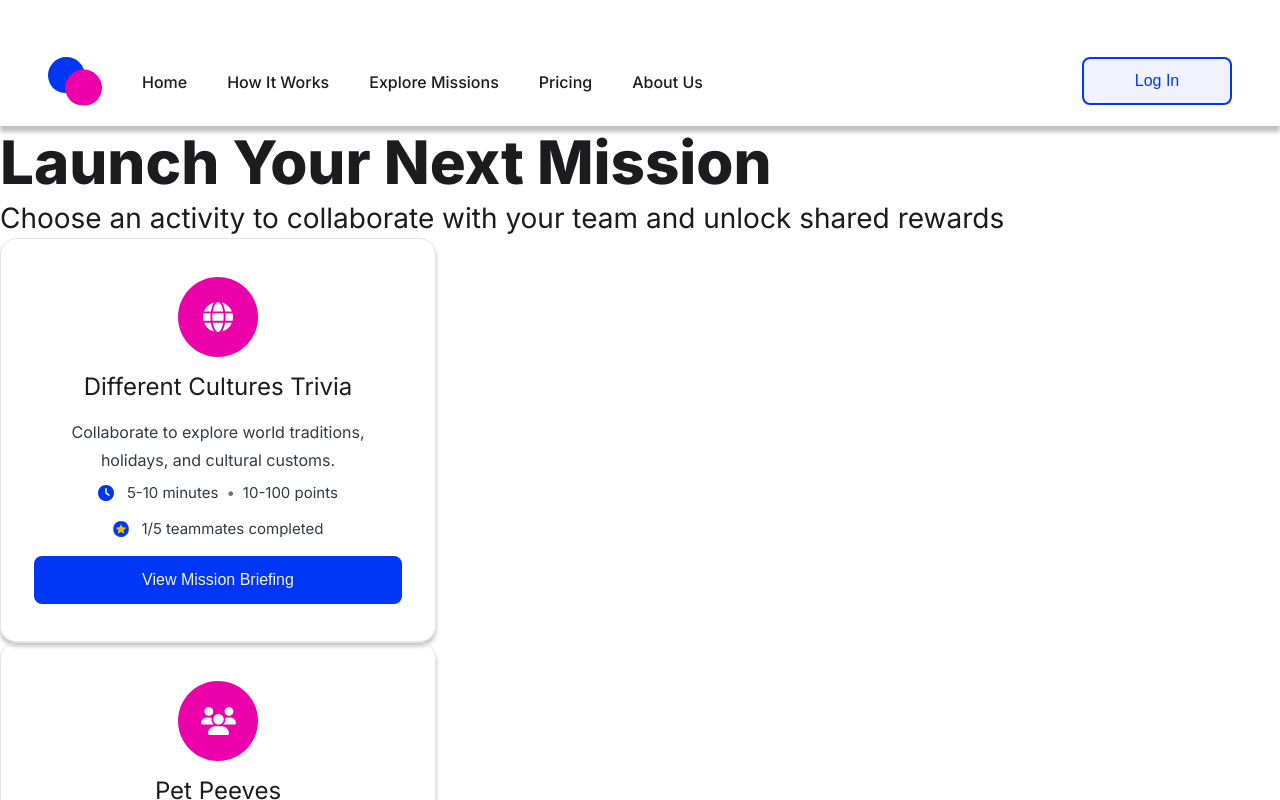
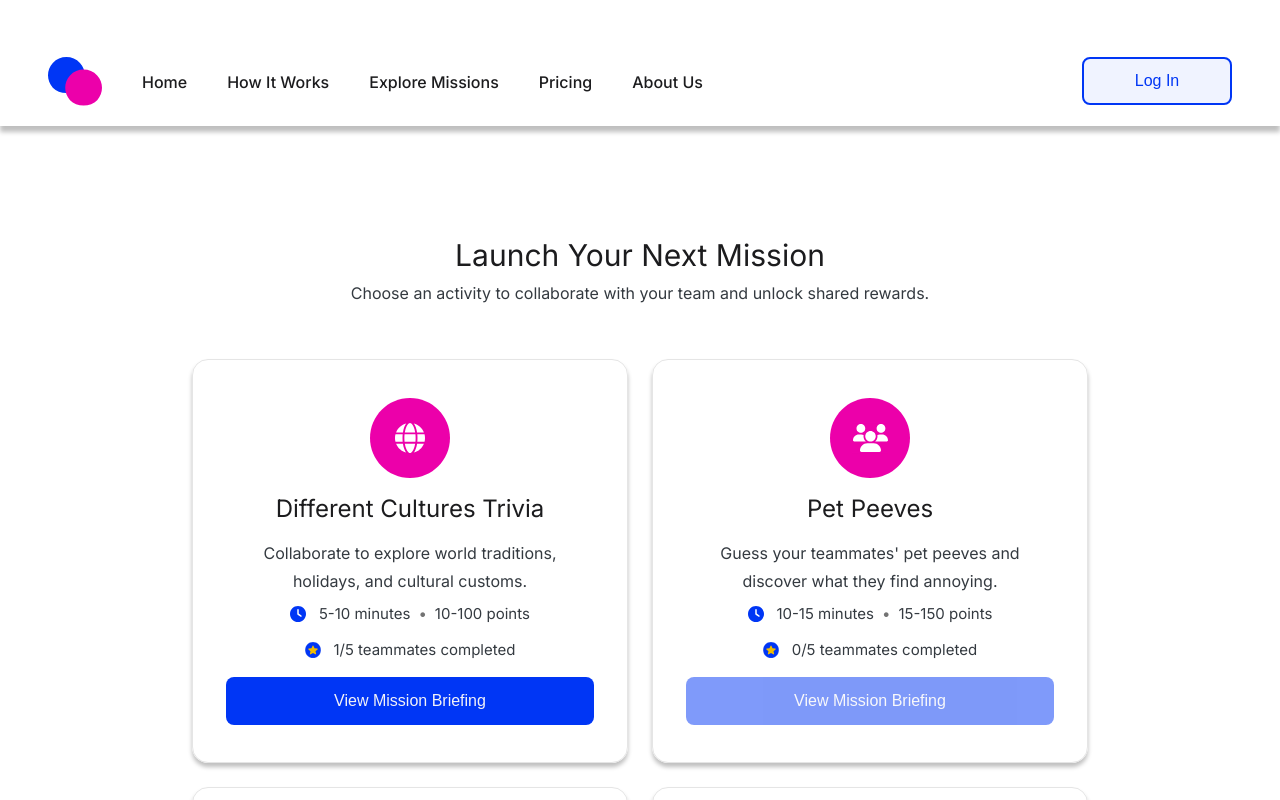
Before and after one commit to cherryontech/MissionCollective, a React (Vite) app: page /mission-hub in a window 1280 px wide. Shown: the top 800 px of the page. Built offline with nearby package versions, Linux system fonts and the light colour scheme.

Commit message:
Adds styling to Mission Hub page

```diff
--- a/src/Components/MissionHub.jsx
+++ b/src/Components/MissionHub.jsx
@@ -1,18 +1,20 @@
 import Footer from "./Footer";
 import MissionHubCard from "./MissionHubCard";
 import { cardContent } from "../data/missionHubCards";
+import "../styles/MissionHub.css";
 
 const content = {
   heading: "Launch Your Next Mission",
   subheading:
-    "Choose an activity to collaborate with your team and unlock shared rewards",
+    "Choose an activity to collaborate with your team and unlock shared rewards.",
 };
 
 export default function MissionHub() {
   return (
-    <div>
-      <h1>{content.heading}</h1>
-      <p className="subtitle1">{content.subheading}</p>
+    <>
+      <div className="missionHub">
+        <h1 className="heading">{content.heading}</h1>
+        <p className="subheading">{content.subheading}</p>
         <div className="missionCards">
           {cardContent.map(
             ({
@@ -39,7 +41,8 @@ export default function MissionHub() {
             )
           )}
         </div>
+      </div>
       <Footer />
-    </div>
+    </>
   );
 }
--- /dev/null
+++ b/src/styles/MissionHub.css
@@ -0,0 +1,28 @@
+.heading {
+  font-size: 1.875rem;
+  font-weight: 400;
+  line-height: 2.25rem;
+  margin-bottom: 0.5rem;
+}
+
+.subheading {
+  color: #343a40;
+  font-style: normal;
+  line-height: 1.5rem;
+}
+
+.missionHub {
+  display: flex;
+  flex-direction: column;
+  align-items: center;
+  margin: 6.94rem 0;
+}
+
+.missionCards {
+  width: 60rem;
+  display: flex;
+  flex-wrap: wrap;
+  justify-content: center;
+  gap: 1.5rem;
+  margin-top: 3.38rem;
+}
```
Lines whose indentation alone changed are shown as unchanged.
